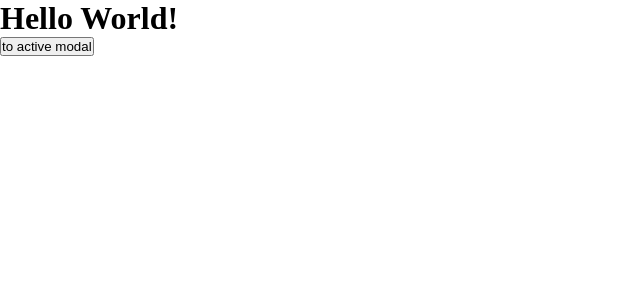
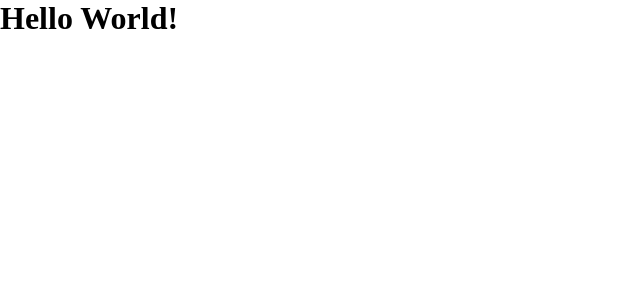
Before and after one commit to yashpriyam/steller-ui, a React (Create React App) app in the folder client/: page / in a window 1280 px wide. Shown: the top 300 px of the page, without its empty margins (0-640 px from the left). Built offline with nearby package versions, Linux system fonts and the light colour scheme.

Commit message:
Update App.tsx

```diff
--- a/client/src/App.tsx
+++ b/client/src/App.tsx
@@ -1,25 +1,12 @@
 import { useTranslation } from "react-i18next";
-import { Modal } from './components/modal/modal'
-import React,{useState} from "react";
+import React  from "react";
 
 
 const App = () => {
   const { t } = useTranslation();
-  const[isOpen, setIsOpen] = useState<boolean>(false);
-
-    const handleModalOpen = () =>{
-        setIsOpen(true);
-    }
   return (
     <div>
       <h1>{t("greeting")}</h1>
-      <button onClick={handleModalOpen}> to active modal</button>
-
-      <Modal isClosable ={true} onClose = { ()=>{setIsOpen(false)}} isOpen = {isOpen}>
-        <div>
-          operating from outside the model component
-        </div>
-      </Modal>
     </div>
   );
 };
```
